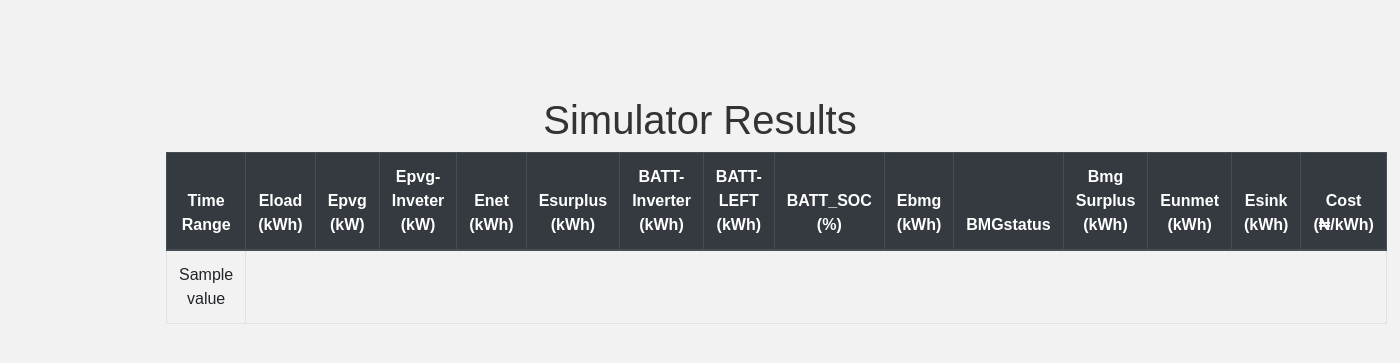
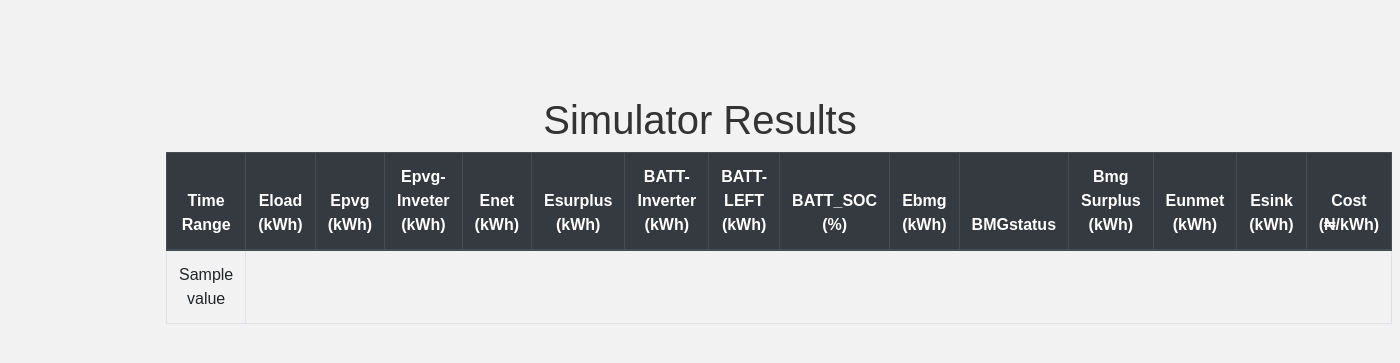
Before and after one commit to SamuelOsondu/Simulating_energy, a Flask app: template templates/output.html in a window 1400 px wide. Shown: the top 363 px of the page. Run offline with Flask 2, Linux system fonts and the light colour scheme; the template is opened without the code that fills it: most values are stand-ins (such as "Sample title", 1, 10 or a date in 2020).

Commit message:
Simulator V1

```diff
--- a/templates/output.html
+++ b/templates/output.html
@@ -16,8 +16,8 @@
         <tr>
             <th>Time Range</th>
             <th>Eload (kWh)</th>
-            <th>Epvg (kW)</th>
-            <th>Epvg-Inveter (kW) </th>
+            <th>Epvg (kWh)</th>
+            <th>Epvg-Inveter (kWh) </th>
             <th>Enet (kWh)</th>
             <th>Esurplus (kWh)</th>
             <th>BATT-Inverter (kWh)</th>
```
